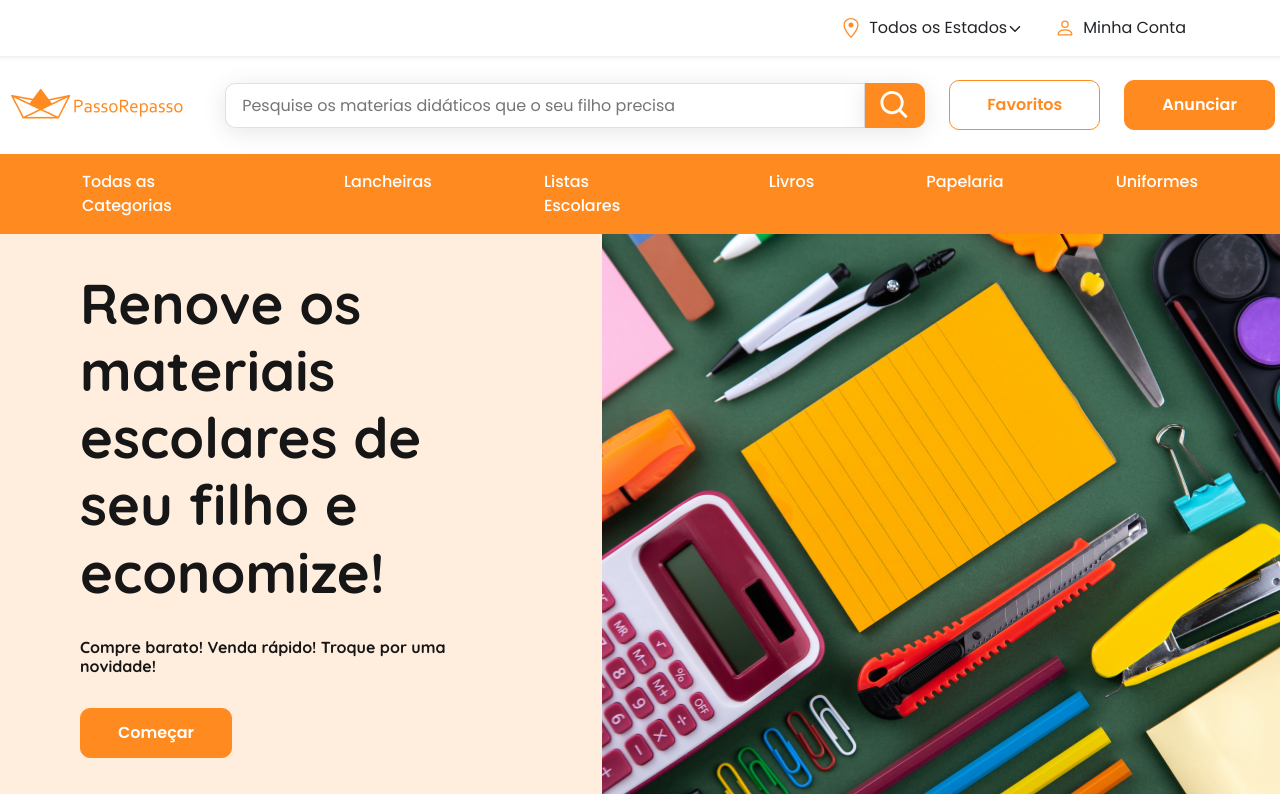
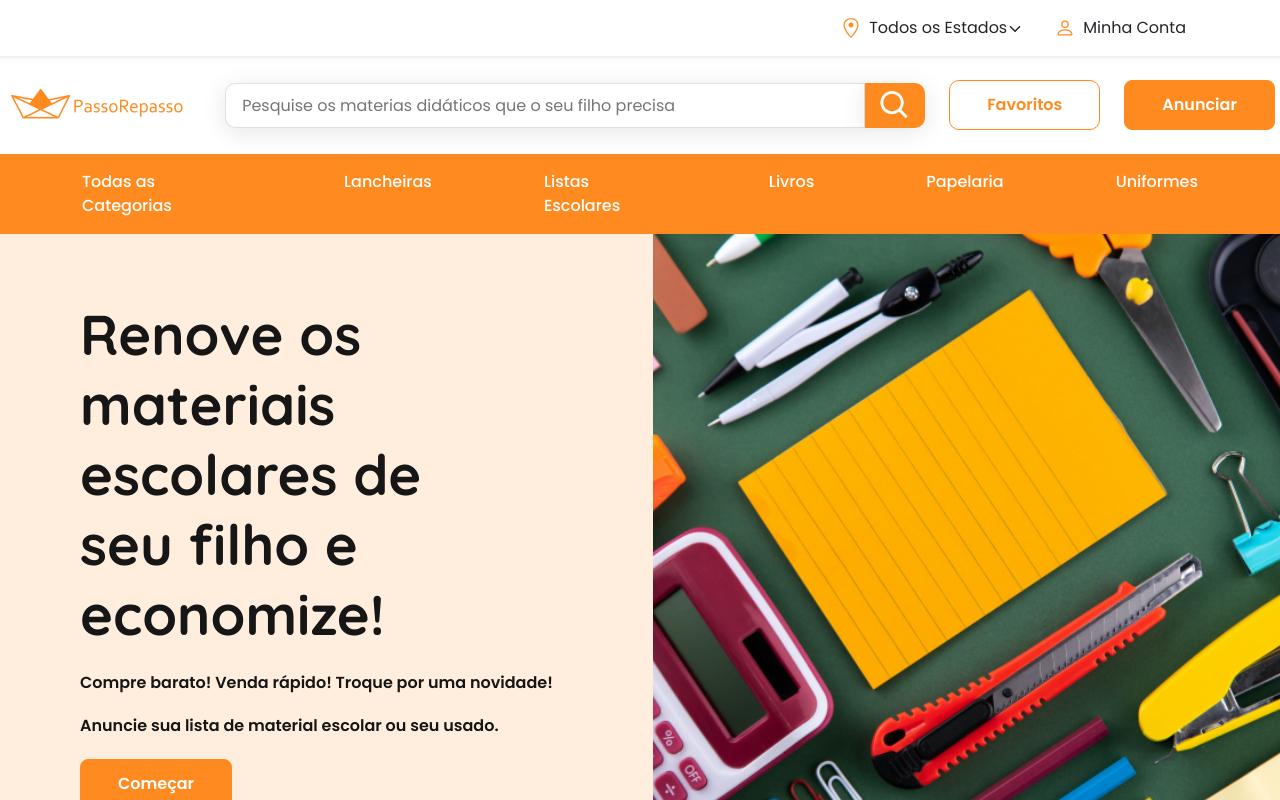
Before and after one commit to CintiaMacchia/Desafio-Chefao, a React (Vite) app in the folder frontend/: page / in a window 1280 px wide. Shown: the top 800 px of the page. Built offline with nearby package versions, Linux system fonts and the light colour scheme.

Commit message:
Ajuste no hero banner

```diff
--- a/frontend/src/components/ButtonBorda/styles.ts
+++ b/frontend/src/components/ButtonBorda/styles.ts
@@ -2,7 +2,7 @@ import styled from 'styled-components';
 
 export const StyledButton = styled.button`
     background-color:#FF8B20;
-    border-radius: 10px;
+    border-radius: 8px;
     border: 1px #FF8B20 solid;
     padding: 0.75rem 2.313rem;
     font-family: Poppins;
--- a/frontend/src/components/HeroBanner/index.tsx
+++ b/frontend/src/components/HeroBanner/index.tsx
@@ -8,6 +8,7 @@ const HeroBanner: React.FC = () => {
             <S.HeroTextContainer>
                 <h1 className='hero-h1'>Renove os materiais escolares de seu filho e economize!</h1>
                 <h3 className='hero-h3'>Compre barato! Venda rápido! Troque por uma novidade!</h3>
+                <h3 className='hero-h3'>Anuncie sua lista de material escolar ou seu usado.</h3>
                 <a href='/anuncio'><ButonBorda typeButton='button' text='Começar' /></a>
             </S.HeroTextContainer>
             <S.HeroImageContainer />
--- a/frontend/src/components/HeroBanner/styles.ts
+++ b/frontend/src/components/HeroBanner/styles.ts
@@ -15,7 +15,7 @@ export const HeroContainer = styled.div`
     }
 
     @media (min-width: 1100px) {
-        height: 70vh;
+        height: 80vh;
     }
 `
 
@@ -27,16 +27,21 @@ export const HeroTextContainer = styled.div`
     font-family: 'Quicksand', sans-serif;
     color: #161616;
 
+
     .hero-h1 {
         font-size: 2rem;
         font-weight: 700;
-        margin-bottom: 2rem;
+        line-height: 70px;
+        margin-bottom: 1.5rem;
+        width: 90%;
+        max-width: 46.063rem;
     }
 
     .hero-h3 {
+        font-family: Poppins;
         font-size: 1rem;
-        font-weight: 700;
-        margin-bottom: 2rem;
+        font-weight: 600;
+        margin-bottom: 1.5rem;
     }
 
     @media (min-width: 395px) {
@@ -51,7 +56,7 @@ export const HeroTextContainer = styled.div`
         display: flex;
         flex-flow: column nowrap;
         justify-content: center;
-        padding: 4rem;
+        padding: 5rem;
         width: 50%;
 
 
@@ -62,17 +67,14 @@ export const HeroTextContainer = styled.div`
 
     @media (min-width: 1100px) {
         padding: 5rem;
-        width: 47%;
-        max-width: 700px;
+        width: 51%;
+
 
         .hero-h1 {
             font-size: 3.5rem;
         }
     }
 
-    @media (min-width: 1441px) {
-        max-width: 700px;
-    }
 `
 
 export const HeroImageContainer = styled.div`
@@ -87,10 +89,6 @@ export const HeroImageContainer = styled.div`
     }
 
     @media (min-width: 1100px) {
-        width: 53%;
-    }
-
-    @media (min-width: 1441px) {
-        max-width: 800px;
+        width: 49%;
     }
 `
```
